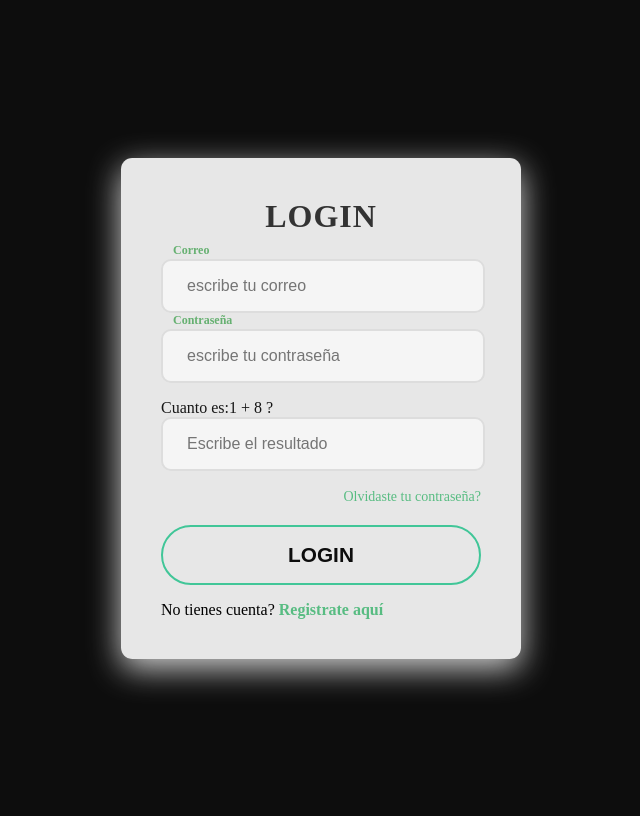
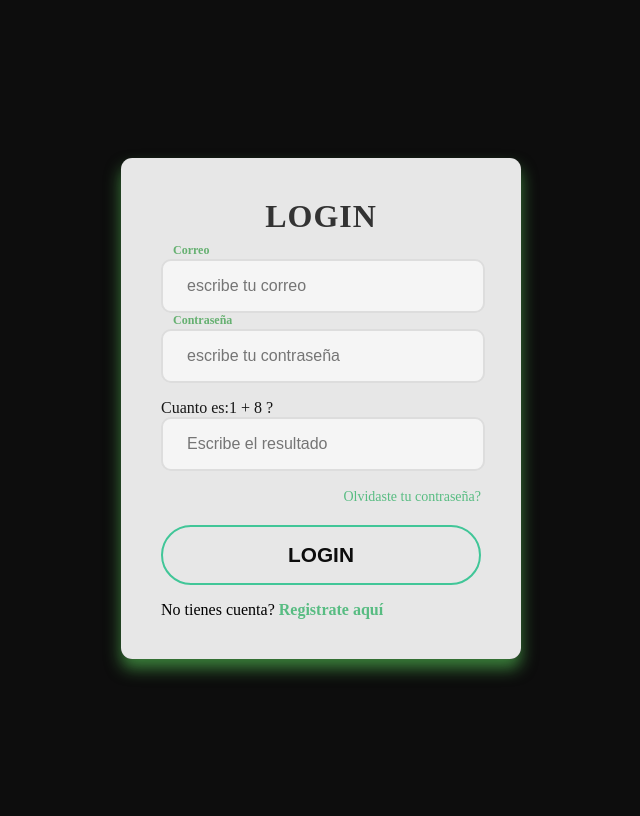
Before and after one commit to Marcelo190399/Proyecto_web, a PHP site: page /login.php in a window 1280 px wide. Shown: the whole page, without its empty margins (319-959 px from the left). Run offline with PHP 8.4, Linux system fonts and the light colour scheme.

Commit message:
cambio de estilo en el login

```diff
--- a/estilos.css
+++ b/estilos.css
@@ -22,7 +22,7 @@ body {
     padding: 2.5rem;
     background: #ffffffe6;
     border-radius: 0.7rem;
-    box-shadow: 0 0.6rem 2rem #d0d0d0;
+    box-shadow: 0 0.6rem 1rem #4ca94cba;
     animation: fadeIn 1.5s ease-out;
 }
 
```
